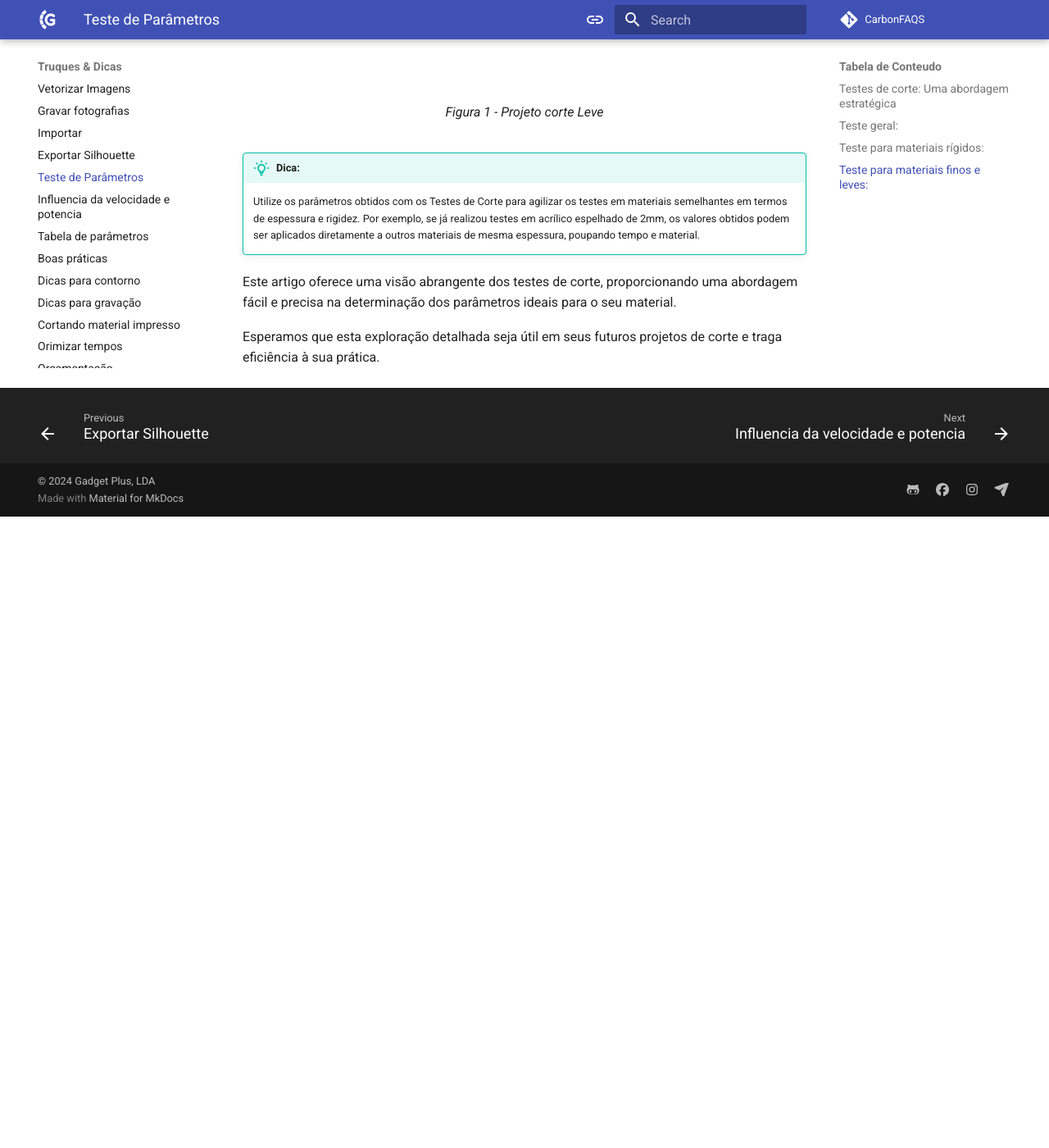
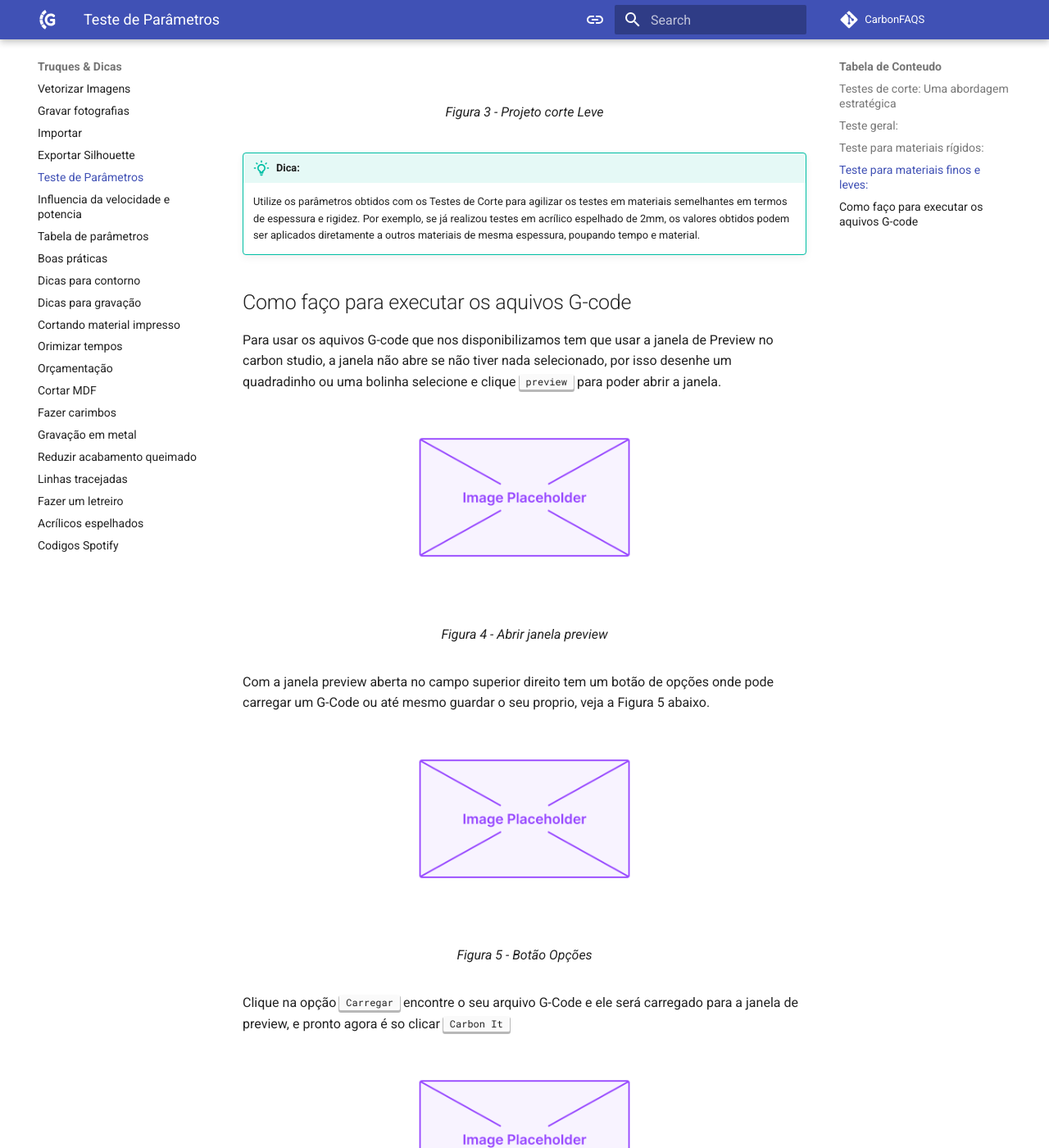
Before and after one commit to GadgetPlusKDB/Carbon-FAQS, an MkDocs documentation site: the page built from docs/truques-&-dicas/testes-parametros.md, in a window 1280 px wide and 1400 px high, scrolled down 2436 px. Shown: the whole window at 82% size. Built offline with MkDocs 1.6.1 and Material for MkDocs 9.7.7, drawn with Linux system fonts in a browser that asks for light colours; comment, search, counter and statistics services are not loaded; before the commit the page ends 3066 px from its top, so only the background shows below that; some of the changed text lies outside the part shown.

```diff
--- a/docs/truques-&-dicas/testes-parametros.md
+++ b/docs/truques-&-dicas/testes-parametros.md
@@ -46,7 +46,7 @@
 <figure markdown="span">
 
   ![](../images/image-placeholder.png){ width="450" }
-  <figcaption>Figura 1 - Projeto corte Rígido</figcaption>
+  <figcaption>Figura 2 - Projeto corte Rígido</figcaption>
 
 </figure>
 
@@ -58,7 +58,7 @@
 <figure markdown="span">
 
   ![](../images/image-placeholder.png){ width="450" }
-  <figcaption>Figura 1 - Projeto corte Leve</figcaption>
+  <figcaption>Figura 3 - Projeto corte Leve</figcaption>
 
 </figure>
 
@@ -66,6 +66,36 @@
 
     Utilize os parâmetros obtidos com os Testes de Corte para agilizar os testes em materiais semelhantes em termos de espessura e rigidez. Por exemplo, se já realizou testes em acrílico espelhado de 2mm, os valores obtidos podem ser aplicados diretamente a outros materiais de mesma espessura, poupando tempo e material.
 
+
+## Como faço para executar os aquivos G-code
+
+Para usar os aquivos G-code que nos disponibilizamos tem que usar a janela de Preview no carbon studio, a janela não abre se não tiver nada selecionado, por isso desenhe um quadradinho ou uma bolinha selecione e clique ++"preview"++ para poder abrir a janela.
+
+<figure markdown="span">
+
+  ![](../images/image-placeholder.png){ width="450" }
+  <figcaption>Figura 4 - Abrir janela preview</figcaption>
+
+</figure>
+
+Com a janela preview aberta no campo superior direito tem um botão de opções onde pode carregar um G-Code ou até mesmo guardar o seu proprio, veja a Figura 5 abaixo.
+
+<figure markdown="span">
+
+  ![](../images/image-placeholder.png){ width="450" }
+  <figcaption>Figura 5 - Botão Opções</figcaption>
+
+</figure>
+
+Clique na opção ++"Carregar"++ encontre o seu arquivo G-Code e ele será carregado para a janela de preview, e pronto agora é so clicar ++"Carbon It"++
+
+<figure markdown="span">
+
+  ![](../images/image-placeholder.png){ width="450" }
+  <figcaption>Figura 5 - Botão Opções</figcaption>
+
+</figure>
+
 Este artigo oferece uma visão abrangente dos testes de corte, proporcionando uma abordagem fácil e precisa na determinação dos parâmetros ideais para o seu material.
 
 Esperamos que esta exploração detalhada seja útil em seus futuros projetos de corte e traga eficiência à sua prática.
```
